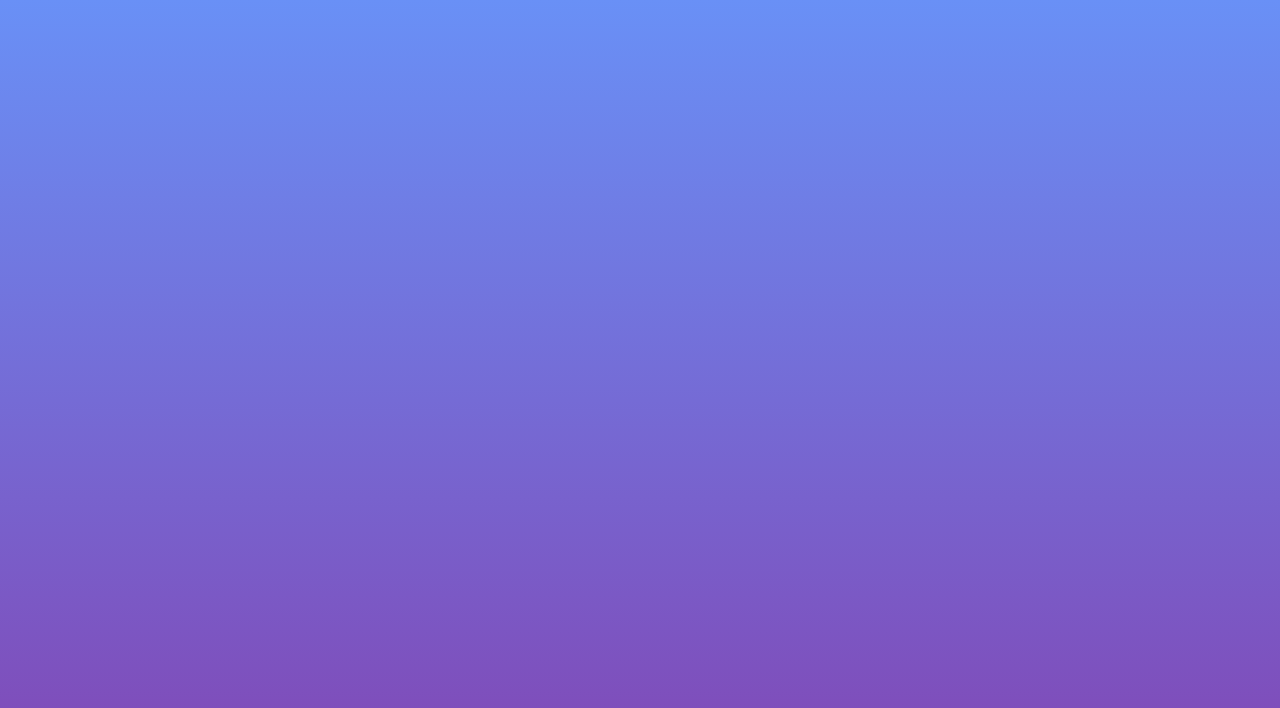
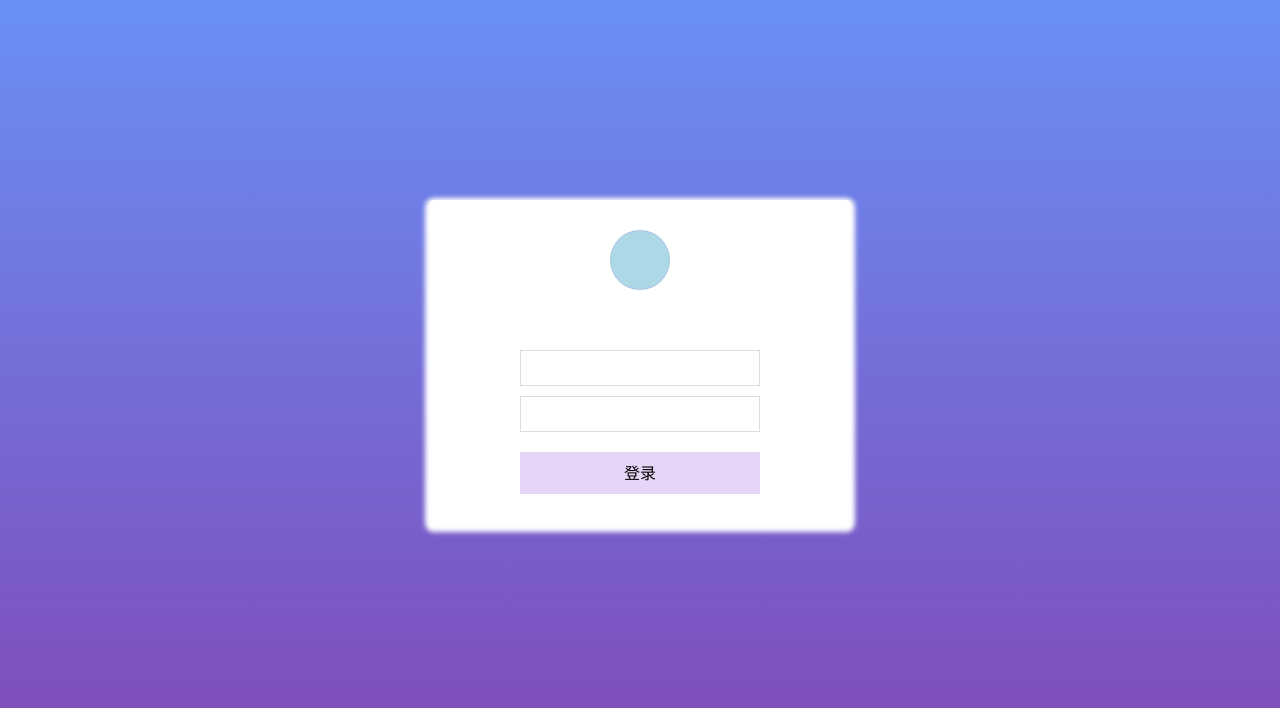
Before and after one commit to rainbowzh/my-content, a React app: page /#/login in a window 1280 px wide. Shown: the top 708 px of the page. Built offline with nearby package versions, Linux system fonts and the light colour scheme.

Commit message:
添加登录和请求测试

```diff
--- a/package.json
+++ b/package.json
@@ -16,6 +16,7 @@
     "@types/react-router-dom": "^5.1.4",
     "@typescript-eslint/eslint-plugin": "^2.10.0",
     "@typescript-eslint/parser": "^2.10.0",
+    "axios": "^0.19.2",
     "babel-eslint": "10.1.0",
     "babel-jest": "^24.9.0",
     "babel-loader": "8.1.0",
--- a/src/App.tsx
+++ b/src/App.tsx
@@ -1,6 +1,6 @@
 import React from 'react';
 import { Switch, HashRouter as Router ,Route } from 'react-router-dom' ;
-import { IndexPage , IntroPage } from './container' ;
+import { IndexPage , IntroPage, LoginPage } from './container' ;
 import './App.scss';
 
 function App() {
@@ -9,6 +9,7 @@ function App() {
       <Router>
         <Switch>
             <Route exact path="/" component={IndexPage} />
+            <Route exact path="/login" component={LoginPage}></Route>
             <Route exact path="/intro" component={IntroPage} />
         </Switch>
       </Router>
--- a/src/container/index.scss
+++ b/src/container/index.scss
@@ -2,3 +2,4 @@
 @import './indexPage/index.scss' ;
 @import './introPage/index.scss' ;
 @import './shapIntro/index.scss' ;
+@import './loginPage/index.scss' ;
--- a/src/container/index.ts
+++ b/src/container/index.ts
@@ -4,15 +4,16 @@
  * @Author: zhouhong07
  * @Date: 2020-04-15 14:04:02
  * @LastEditors: zhouhong07
- * @LastEditTime: 2020-05-06 11:09:29
+ * @LastEditTime: 2020-05-08 18:11:24
  */
 import IndexPage from './indexPage';
 import IntroPage from './introPage' ;
 import ShapeIntro from './shapIntro' ;
-
+import LoginPage from './loginPage' ;
 
 export {
   IndexPage ,
   IntroPage ,
-  ShapeIntro
+  ShapeIntro ,
+  LoginPage
 }
--- a/src/container/indexPage/index.scss
+++ b/src/container/indexPage/index.scss
@@ -45,6 +45,10 @@ $avatar: "https://yangzw.vip/static/codepen/thor.jpg";
     cursor: pointer;
     line-height: 100px;
     z-index: 2;
+    a{
+      color: #fff;
+      cursor: pointer;
+    }
     &:hover{
       background-image: linear-gradient(90deg, #f66, #f90);
       background-clip: text;
--- a/src/container/indexPage/index.tsx
+++ b/src/container/indexPage/index.tsx
@@ -1,4 +1,7 @@
 import React, { useRef, useEffect, useCallback, useState } from 'react' ;
+import { Link } from 'react-router-dom' ;
+import axios from 'axios' ;
+
 
 
 const IndexPage = () => {
@@ -9,6 +12,15 @@ const IndexPage = () => {
     console.log("id:",id) ;
     setId(id+1) ;
   }
+
+  useEffect(() => {
+    axios.get("http://localhost:3000/users").then((res) => {
+      console.log('555',res) ;
+    }).catch((err) => {
+      console.log(err);
+    })
+  },[])
+
 
   //防抖
   function useDebounce(fn:any, delay:number) {
@@ -34,7 +46,9 @@ const IndexPage = () => {
     <div className="IndexPage-block">
       <div className="user-img">
       </div>
-      <div className="enter-text" onClick={useDebounce(handleClick, 2000)}>Enter</div>
+      <div className="enter-text" onClick={useDebounce(handleClick, 2000)}>
+        <Link to="/intro">Enter</Link>
+      </div>
       <div className="bruce">
         <ul className="bubble-bgwall">
           <li>Love</li>
--- /dev/null
+++ b/src/container/loginPage/index.scss
@@ -0,0 +1,61 @@
+.loginPage-block{
+  width: 100%;
+  height: 100%;
+  position: relative;
+  overflow: hidden;
+  .main-block{
+    width: 420px;
+    height: auto;
+    background: #fff;
+    border-radius: 4px;
+    box-shadow: 0px 3px 5px 5px #fff;
+    margin: 200px auto;
+    padding: 30px 0px;
+    .user-icon{
+      width: 100%;
+      height: 120px;
+    }
+    .user-icon .img{
+      width: 60px;
+      height: 60px;
+      border-radius: 60px;
+      background: lightblue;
+      border : 1px solid rgba(137, 48, 221, 0.1);
+      margin: auto;
+      cursor: pointer;
+      &:hover{
+        border : 1px solid rgba(137, 48, 221, 0.5);
+      }
+    }
+    .user-name,.user-password{
+      width: 240px;
+      height: 36px;
+      margin: auto;
+      margin-bottom: 10px;
+      input{
+        width: 100%;
+        height: 100% ;
+        padding: 0px 20px;
+        border:1px solid #ddd;
+
+        color: #333;
+      }
+      input:focus{
+        box-shadow: 0px 0px 2px 2px rgba(137, 48, 221, 0.5);
+      }
+    }
+    .button-login{
+      width: 240px;
+      height: 42px;
+      line-height: 42px;
+      background: rgba(137, 48, 221, 0.2);
+      margin: auto;
+      margin-top: 20px;
+      cursor: pointer;
+      &:hover{
+        background: rgba(137, 48, 221, 0.7);
+        color: #fff;
+      }
+    }
+  }
+}
--- /dev/null
+++ b/src/container/loginPage/index.tsx
@@ -0,0 +1,23 @@
+import React from 'react' ;
+
+const LoginPage = () => {
+  return (
+    <div className="loginPage-block">
+      <div className="main-block">
+        <div className="user-icon">
+          <div className="img"></div>
+        </div>
+        <div className="user-name">
+          <input type="text" name="username" id=""/>
+        </div>
+        <div className="user-password">
+          <input type="password" name="userpassword" id=""/>
+        </div>
+        <div className="button-login">登录</div>
+      </div>
+    </div>
+  )
+}
+
+
+export default LoginPage ;
```
Also changed, not shown: 1 other file (tests, documents, lock files or other folders).
